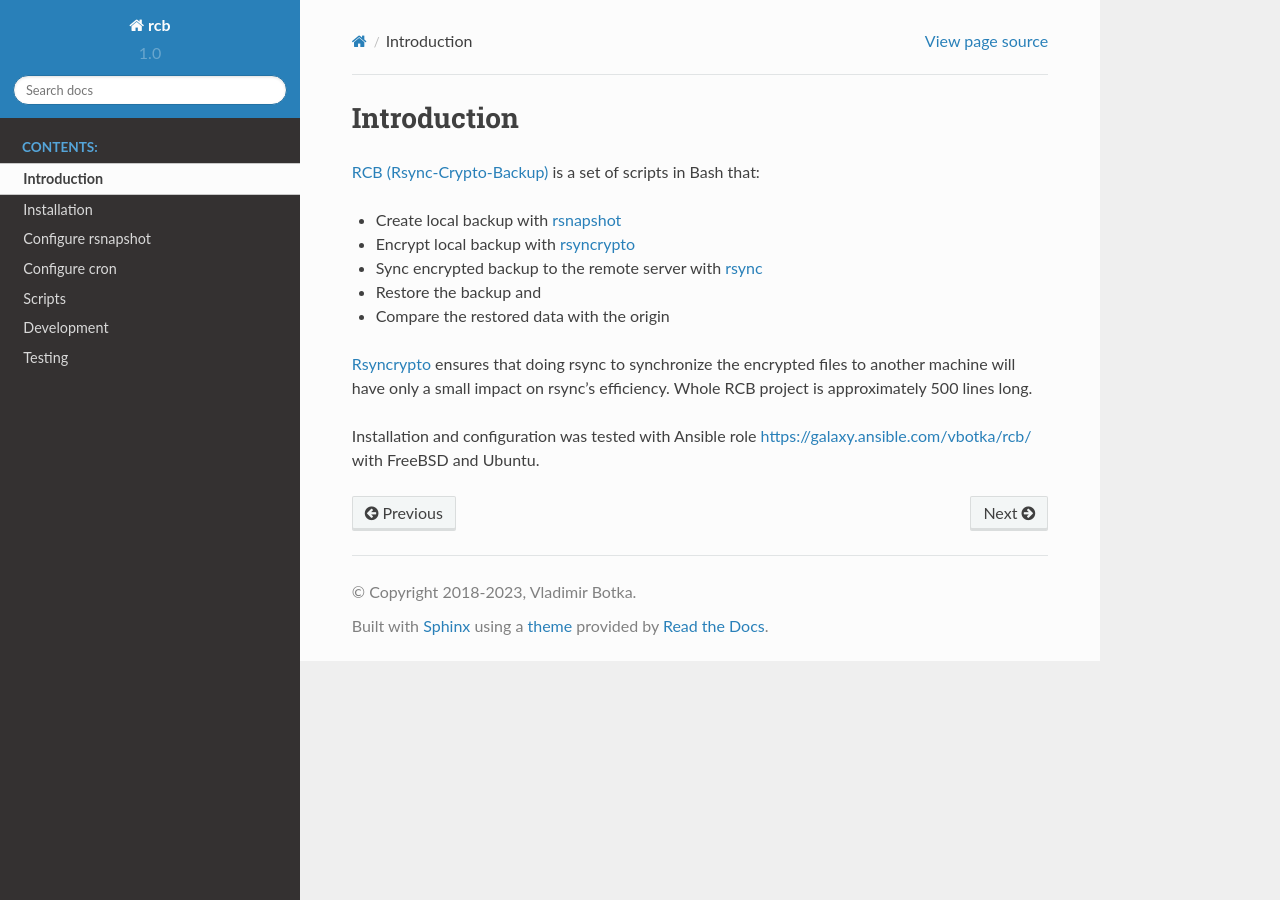
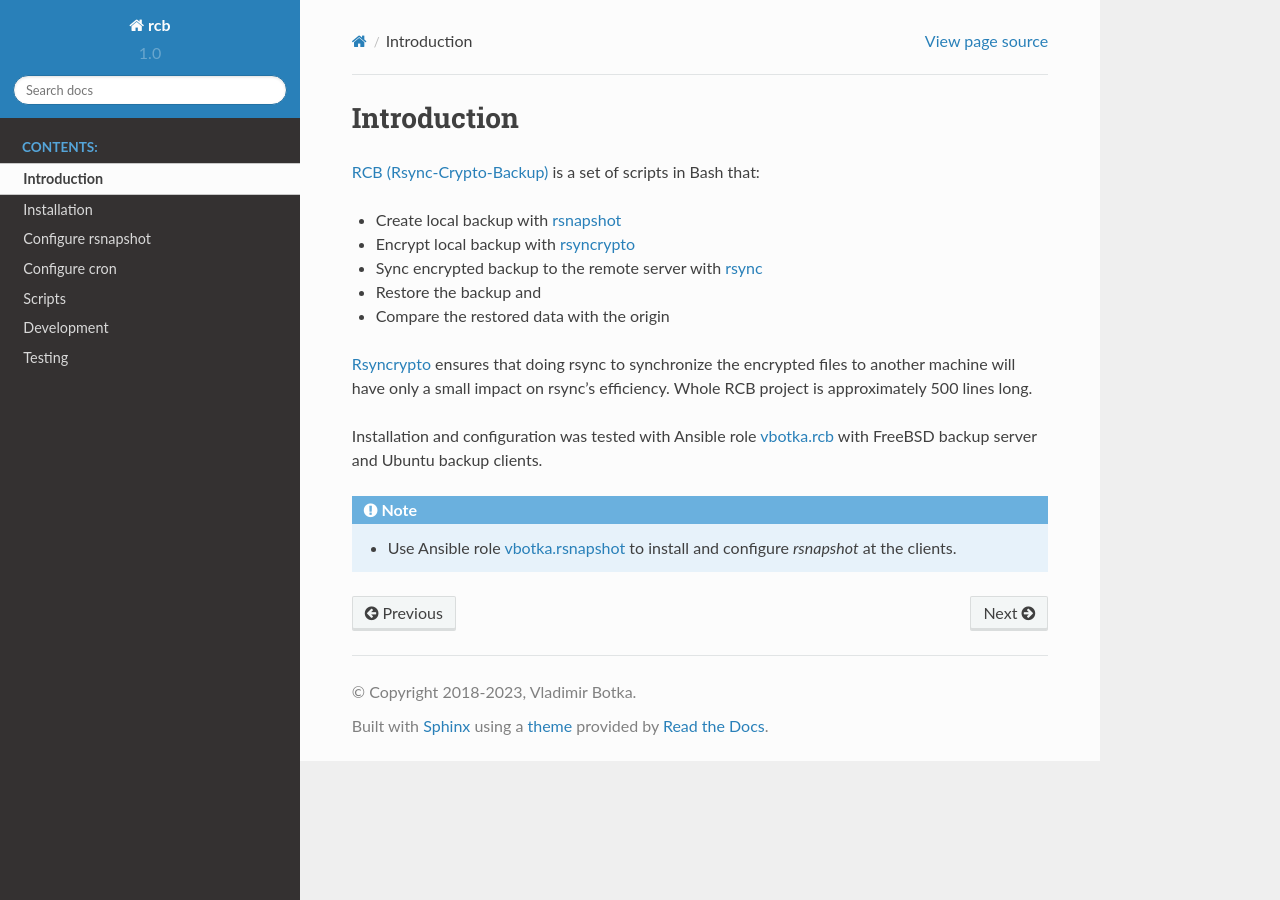
Before and after one commit to vbotka/rcb, a Sphinx documentation site: the page built from docs/source/introduction.rst, in a window 1280 px wide. Built offline with Sphinx 7.4.7 and the Read the Docs theme 2.0.0, drawn with Linux system fonts in a browser that asks for light colours; some web fonts are replaced.

Commit message:
Update ansible.

```diff
--- a/docs/source/installation.rst
+++ b/docs/source/installation.rst
@@ -5,7 +5,7 @@ Installation with Ansible
 -------------------------
 
 
-1) Install Ansible role
+1) Install Ansible role `vbotka.rcb <https://galaxy.ansible.com/vbotka/rcb/>`_
 
 .. code-block:: bash
 
--- a/docs/source/introduction.rst
+++ b/docs/source/introduction.rst
@@ -11,4 +11,8 @@ Introduction
 
 `Rsyncrypto <https://rsyncrypto.lingnu.com/>`_ ensures that doing rsync to synchronize the encrypted files to another machine will have only a small impact on rsync's efficiency. Whole RCB project is approximately 500 lines long.
 
-Installation and configuration was tested with Ansible role https://galaxy.ansible.com/vbotka/rcb/ with FreeBSD and Ubuntu.
+Installation and configuration was tested with Ansible role `vbotka.rcb <https://galaxy.ansible.com/vbotka/rcb/>`_ with FreeBSD backup server and Ubuntu backup clients.
+
+.. note::
+
+   * Use Ansible role `vbotka.rsnapshot <https://galaxy.ansible.com/vbotka/rsnapshot/>`_ to install and configure *rsnapshot* at the clients.
```
Also changed, not shown: 7 other files.
